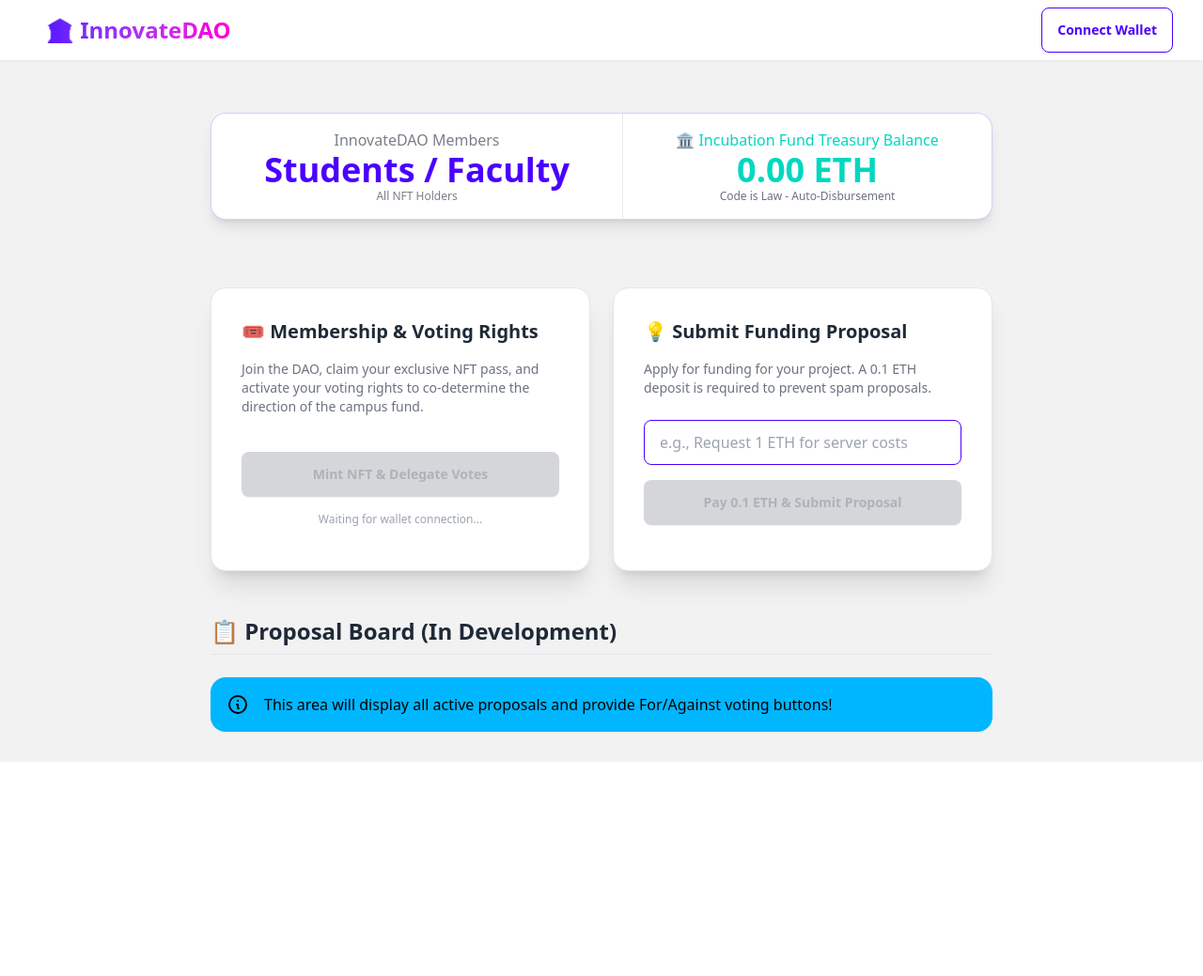
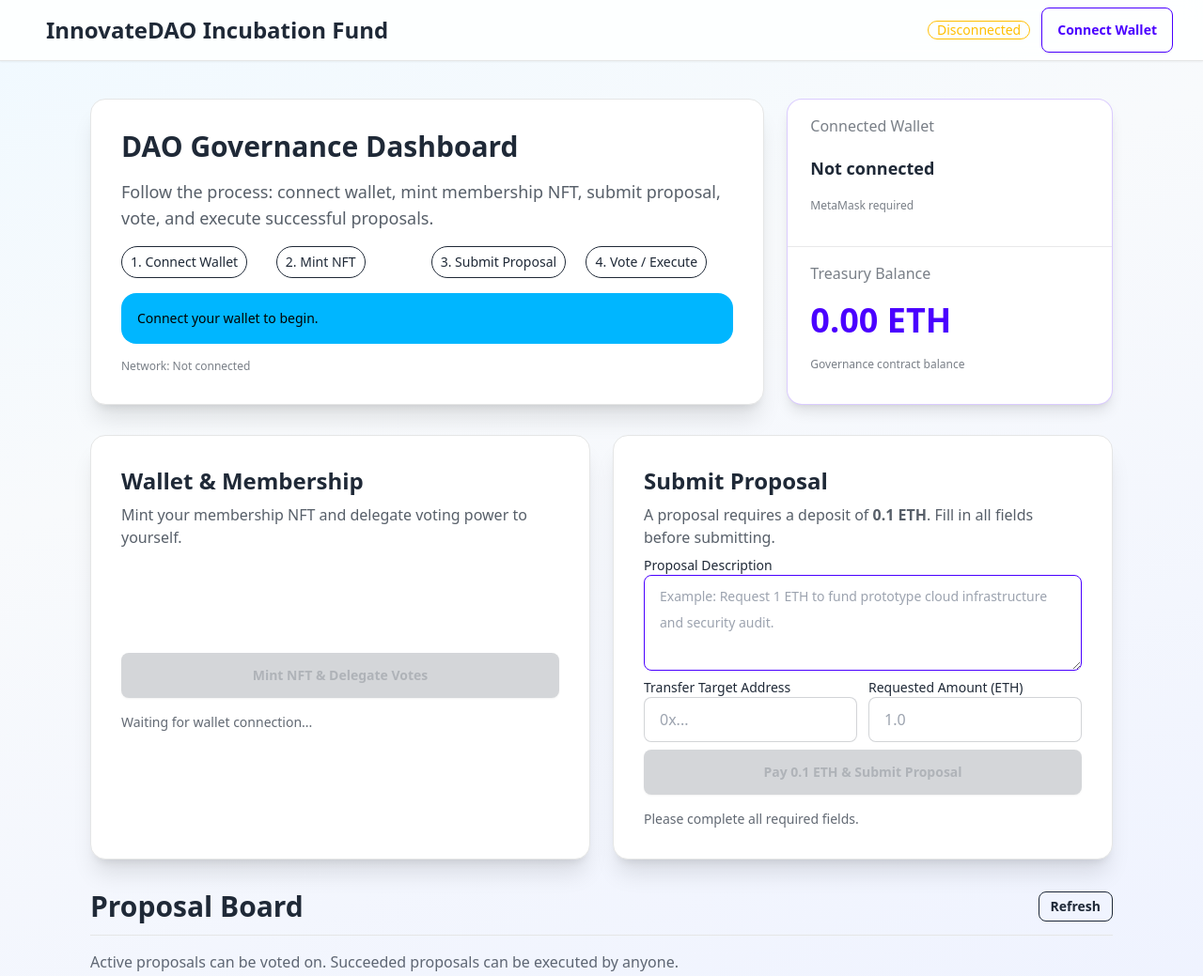
Before and after one commit to ShengShuYan/InnovateDAO, a website: page index.html in a window 1280 px wide. Shown: the top 1039 px of the page at 94% size. Before the commit the page ends 811 px from the top, so only its background shows below. Drawn offline with nearby package versions, Linux system fonts and the light colour scheme.

Commit message:
Update index.html

```diff
--- a/index.html
+++ b/index.html
@@ -2,73 +2,125 @@
 <html lang="en" data-theme="light">
 <head>
     <meta charset="UTF-8">
+    <meta name="viewport" content="width=device-width, initial-scale=1.0">
     <title>InnovateDAO Incubation Fund</title>
     <link href="https://cdn.jsdelivr.net/npm/daisyui@4.7.3/dist/full.min.css" rel="stylesheet" type="text/css" />
     <script src="https://cdn.tailwindcss.com"></script>
+    <style>
+        :root {
+            --app-bg: linear-gradient(160deg, #f0f9ff 0%, #f8fafc 35%, #eef2ff 100%);
+        }
+        body {
+            background: var(--app-bg);
+        }
+    </style>
 </head>
-<body class="bg-base-200 min-h-screen font-sans">
+<body class="min-h-screen text-base-content">
 
-    <div class="navbar bg-base-100 shadow-sm px-8">
-        <div class="flex-1">
-            <a class="btn btn-ghost text-2xl font-bold bg-clip-text text-transparent bg-gradient-to-r from-primary to-secondary">🏛️ InnovateDAO</a>
+    <div class="navbar bg-base-100/90 backdrop-blur shadow-sm px-4 md:px-8 sticky top-0 z-20 border-b border-base-300">
+        <div class="flex-1 min-w-0">
+            <a class="btn btn-ghost text-lg md:text-2xl font-bold normal-case">InnovateDAO Incubation Fund</a>
         </div>
-        <div class="flex-none">
+        <div class="flex-none flex items-center gap-3">
+            <span id="walletConnectionState" class="badge badge-outline badge-warning">Disconnected</span>
             <button id="connectBtn" class="btn btn-primary btn-outline shadow-sm">Connect Wallet</button>
         </div>
     </div>
 
-    <div class="container mx-auto p-8 max-w-4xl mt-6">
-        <div class="stats shadow-lg bg-base-100 w-full border border-primary/20">
-            <div class="stat text-center">
-                <div class="stat-title">InnovateDAO Members</div>
-                <div class="stat-value text-primary">Students / Faculty</div>
-                <div class="stat-desc">All NFT Holders</div>
+    <main class="container mx-auto px-4 md:px-8 py-6 md:py-10 max-w-6xl space-y-8">
+        <section class="grid grid-cols-1 xl:grid-cols-3 gap-6">
+            <div class="card bg-base-100 shadow-xl border border-base-300 xl:col-span-2">
+                <div class="card-body gap-4">
+                    <h1 class="card-title text-2xl md:text-3xl">DAO Governance Dashboard</h1>
+                    <p class="text-base md:text-lg text-base-content/75">
+                        Follow the process: connect wallet, mint membership NFT, submit proposal, vote, and execute successful proposals.
+                    </p>
+                    <div class="grid grid-cols-1 md:grid-cols-4 gap-2 text-sm">
+                        <div class="badge badge-outline py-4 justify-start">1. Connect Wallet</div>
+                        <div class="badge badge-outline py-4 justify-start">2. Mint NFT</div>
+                        <div class="badge badge-outline py-4 justify-start">3. Submit Proposal</div>
+                        <div class="badge badge-outline py-4 justify-start">4. Vote / Execute</div>
+                    </div>
+                    <div id="globalStatus" class="alert alert-info text-sm">
+                        <span>Connect your wallet to begin.</span>
+                    </div>
+                    <p id="networkInfo" class="text-xs text-base-content/60">Network: Not connected</p>
+                </div>
             </div>
 
-            <div class="stat text-center">
-                <div class="stat-title text-accent">🏛️ Incubation Fund Treasury Balance</div>
-                <div id="treasuryBalance" class="stat-value text-accent">0.00 ETH</div>
-                <div class="stat-desc text-gray-500"> Code is Law - Auto-Disbursement </div>
+            <div class="stats stats-vertical shadow-lg bg-base-100 border border-primary/20">
+                <div class="stat">
+                    <div class="stat-title text-base">Connected Wallet</div>
+                    <div id="walletAddress" class="stat-value text-base md:text-lg">Not connected</div>
+                    <div class="stat-desc">MetaMask required</div>
+                </div>
+                <div class="stat">
+                    <div class="stat-title text-base">Treasury Balance</div>
+                    <div id="treasuryBalance" class="stat-value text-primary">0.00 ETH</div>
+                    <div class="stat-desc">Governance contract balance</div>
+                </div>
             </div>
-        </div>
-    </div>
+        </section>
 
-    <div class="container mx-auto p-8 max-w-4xl mt-2">
-        <div class="grid grid-cols-1 md:grid-cols-2 gap-6">
-
+        <section class="grid grid-cols-1 lg:grid-cols-2 gap-6">
             <div class="card bg-base-100 shadow-xl border border-base-300">
                 <div class="card-body">
-                    <h2 class="card-title text-xl mb-2">🎟️ Membership & Voting Rights</h2>
-                    <p class="text-gray-500 text-sm mb-4">Join the DAO, claim your exclusive NFT pass, and activate your voting rights to co-determine the direction of the campus fund.</p>
+                    <h2 class="card-title text-2xl">Wallet & Membership</h2>
+                    <p class="text-base text-base-content/75">Mint your membership NFT and delegate voting power to yourself.</p>
                     <div class="card-actions justify-end mt-auto">
-                        <button id="mintBtn" class="btn btn-secondary w-full" disabled>Mint NFT & Delegate Votes</button>
+                        <button id="mintBtn" class="btn btn-secondary w-full" disabled>
+                            Mint NFT & Delegate Votes
+                        </button>
                     </div>
-                    <p id="status" class="text-xs text-center mt-2 text-gray-400">Waiting for wallet connection...</p>
+                    <p id="status" class="text-sm mt-2 text-base-content/70">Waiting for wallet connection...</p>
                 </div>
             </div>
 
             <div class="card bg-base-100 shadow-xl border border-base-300">
                 <div class="card-body">
-                    <h2 class="card-title text-xl mb-2">💡 Submit Funding Proposal</h2>
-                    <p class="text-gray-500 text-sm mb-4">Apply for funding for your project. A 0.1 ETH deposit is required to prevent spam proposals.</p>
-                    <input type="text" id="descInput" placeholder="e.g., Request 1 ETH for server costs" class="input input-bordered input-primary w-full mb-2" />
+                    <h2 class="card-title text-2xl">Submit Proposal</h2>
+                    <p class="text-base text-base-content/75">
+                        A proposal requires a deposit of <span class="font-semibold">0.1 ETH</span>. Fill in all fields before submitting.
+                    </p>
+                    <label class="form-control">
+                        <span class="label-text font-medium">Proposal Description</span>
+                        <textarea id="descInput" rows="3" placeholder="Example: Request 1 ETH to fund prototype cloud infrastructure and security audit." class="textarea textarea-bordered textarea-primary w-full"></textarea>
+                    </label>
+                    <div class="grid grid-cols-1 md:grid-cols-2 gap-3">
+                        <label class="form-control">
+                            <span class="label-text font-medium">Transfer Target Address</span>
+                            <input type="text" id="targetInput" placeholder="0x..." class="input input-bordered w-full" />
+                        </label>
+                        <label class="form-control">
+                            <span class="label-text font-medium">Requested Amount (ETH)</span>
+                            <input type="number" id="amountInput" min="0.0001" step="0.0001" placeholder="1.0" class="input input-bordered w-full" />
+                        </label>
+                    </div>
                     <div class="card-actions justify-end mt-auto">
-                        <button id="proposeBtn" class="btn btn-primary w-full" disabled>Pay 0.1 ETH & Submit Proposal</button>
+                        <button id="proposeBtn" class="btn btn-primary w-full" disabled>
+                            Pay 0.1 ETH & Submit Proposal
+                        </button>
                     </div>
-                    <p id="proposeStatus" class="text-xs text-center mt-2 text-gray-400"></p>
+                    <p id="proposeStatus" class="text-sm mt-2 text-base-content/70">Please complete all required fields.</p>
                 </div>
             </div>
+        </section>
 
-        </div>
-
-        <div class="mt-12">
-            <h2 class="text-2xl font-bold mb-6 border-b pb-2">📋 Proposal Board (In Development)</h2>
-            <div class="alert alert-info shadow-sm">
-                <svg xmlns="http://www.w3.org/2000/svg" fill="none" viewBox="0 0 24 24" class="stroke-current shrink-0 w-6 h-6"><path stroke-linecap="round" stroke-linejoin="round" stroke-width="2" d="M13 16h-1v-4h-1m1-4h.01M21 12a9 9 0 11-18 0 9 9 0 0118 0z"></path></svg>
-                <span>This area will display all active proposals and provide For/Against voting buttons!</span>
+        <section class="mt-4">
+            <div class="flex items-center justify-between mb-4 border-b border-base-300 pb-3">
+                <h2 class="text-2xl md:text-3xl font-bold">Proposal Board</h2>
+                <button id="refreshBtn" class="btn btn-sm btn-outline">Refresh</button>
             </div>
-        </div>
-    </div>
+            <p class="text-sm md:text-base text-base-content/70 mb-4">
+                Active proposals can be voted on. Succeeded proposals can be executed by anyone.
+            </p>
+            <div id="proposalList" class="space-y-4">
+                <div class="alert alert-info shadow-sm">
+                    <span>No proposals loaded yet.</span>
+                </div>
+            </div>
+        </section>
+    </main>
 
     <script src="https://cdnjs.cloudflare.com/ajax/libs/ethers/6.7.0/ethers.umd.min.js"></script>
     <script src="js/config.js"></script>
```
